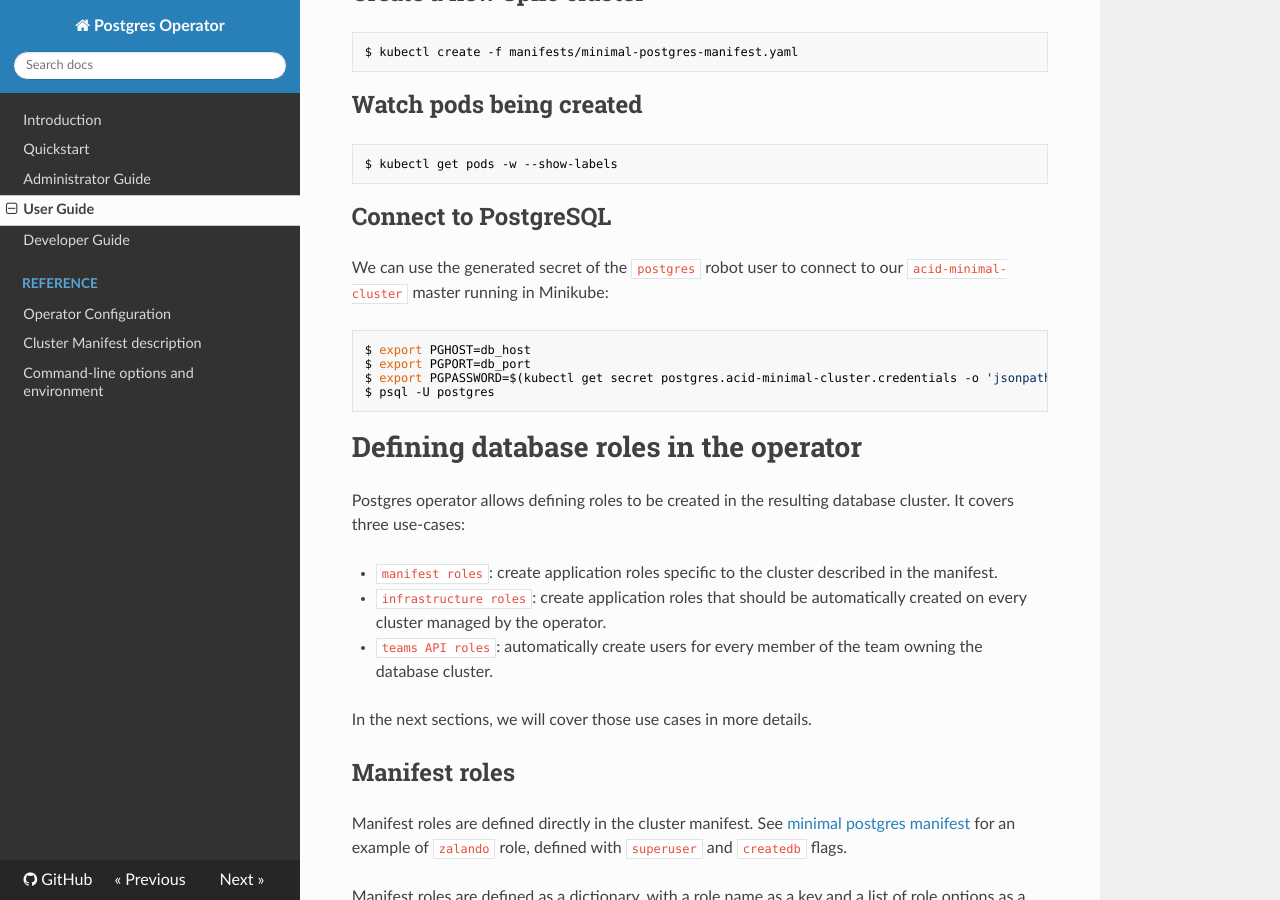
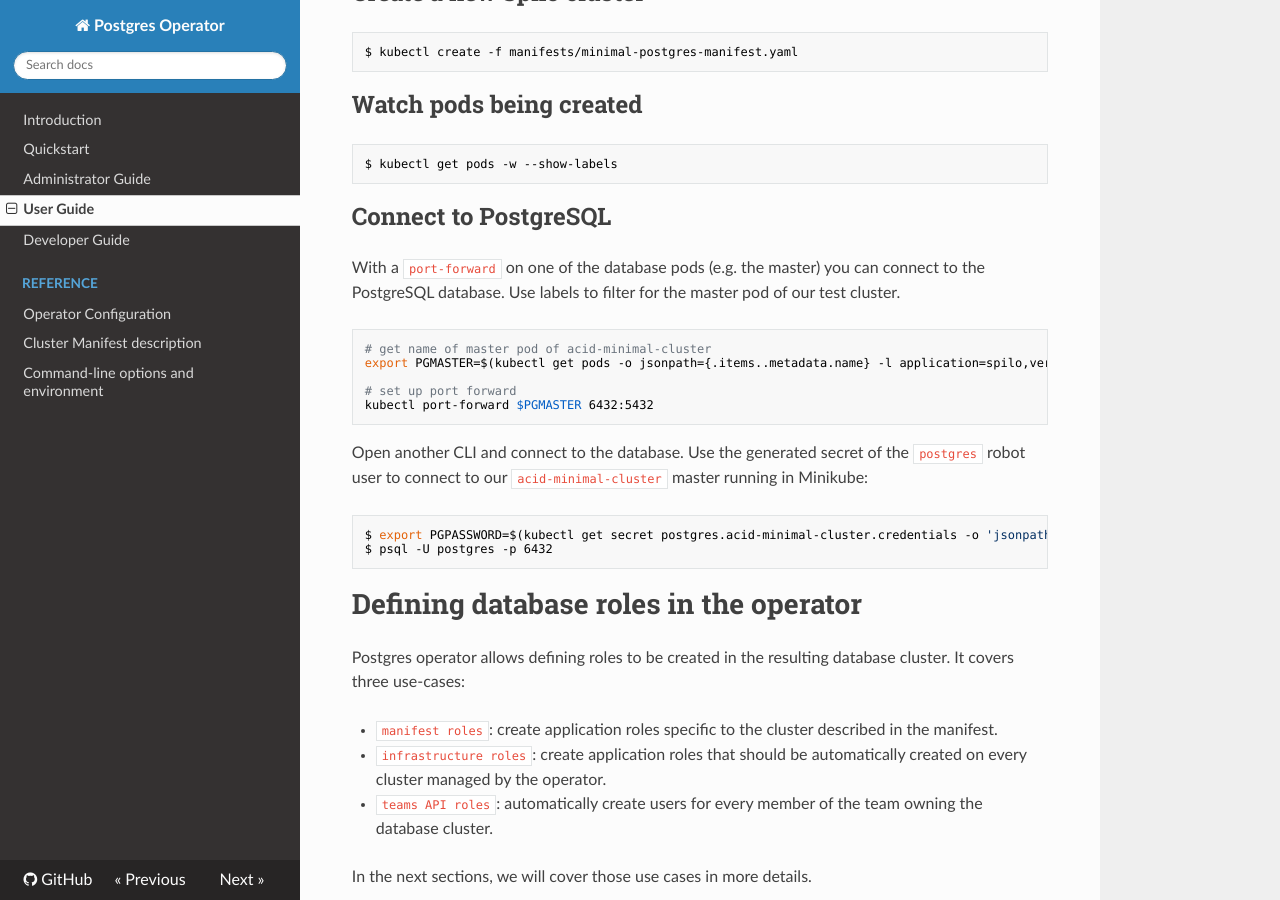
Before and after one commit to zalando/postgres-operator, an MkDocs documentation site: the page built from docs/user.md, in a window 1280 px wide and 900 px high, scrolled down 591 px. Built offline with MkDocs 1.6.1, drawn with Linux system fonts in a browser that asks for light colours; nearby versions of some CDN libraries; old or Windows-style settings are respelled for this version of MkDocs.

Commit message:
update db connection part in user docs (#536)

````diff
--- a/docs/user.md
+++ b/docs/user.md
@@ -43,13 +43,25 @@ $ kubectl get pods -w --show-labels
 
 ## Connect to PostgreSQL
 
-We can use the generated secret of the `postgres` robot user to connect to our `acid-minimal-cluster` master running in Minikube:
+With a `port-forward` on one of the database pods (e.g. the master) you can
+connect to the PostgreSQL database. Use labels to filter for the master pod of
+our test cluster.
 
 ```bash
-$ export PGHOST=db_host
-$ export PGPORT=db_port
+# get name of master pod of acid-minimal-cluster
+export PGMASTER=$(kubectl get pods -o jsonpath={.items..metadata.name} -l application=spilo,version=acid-minimal-cluster,spilo-role=master)
+
+# set up port forward
+kubectl port-forward $PGMASTER 6432:5432
+```
+
+Open another CLI and connect to the database. Use the generated secret of the
+`postgres` robot user to connect to our `acid-minimal-cluster` master running
+in Minikube:
+
+```bash
 $ export PGPASSWORD=$(kubectl get secret postgres.acid-minimal-cluster.credentials -o 'jsonpath={.data.password}' | base64 -d)
-$ psql -U postgres
+$ psql -U postgres -p 6432
 ```
 
 # Defining database roles in the operator
````
